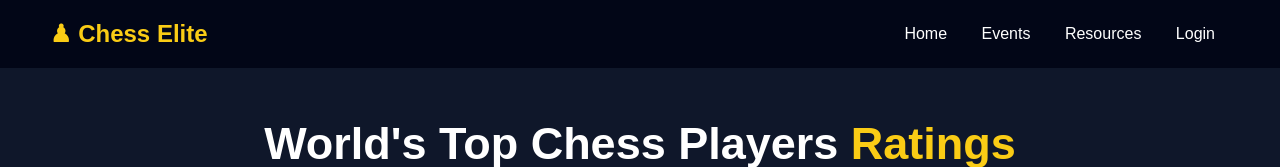
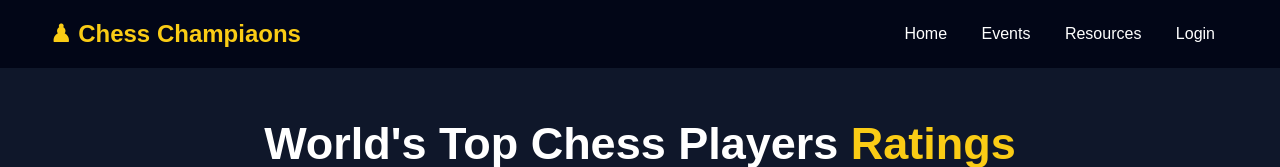
Before and after one commit to khoi3nguyen7-stack/Chess-Champions, a plain HTML site: page index.html in a window 1280 px wide. Shown: the top 167 px of the page. Drawn offline with nearby package versions, Linux system fonts and the light colour scheme.

Commit message:
Update title

```diff
--- a/index.html
+++ b/index.html
@@ -20,7 +20,7 @@
 
 <nav>
 
-<h1>♟ Chess Elite</h1>
+<h1>♟ Chess Champiaons</h1>
 
 <div>
 
```
